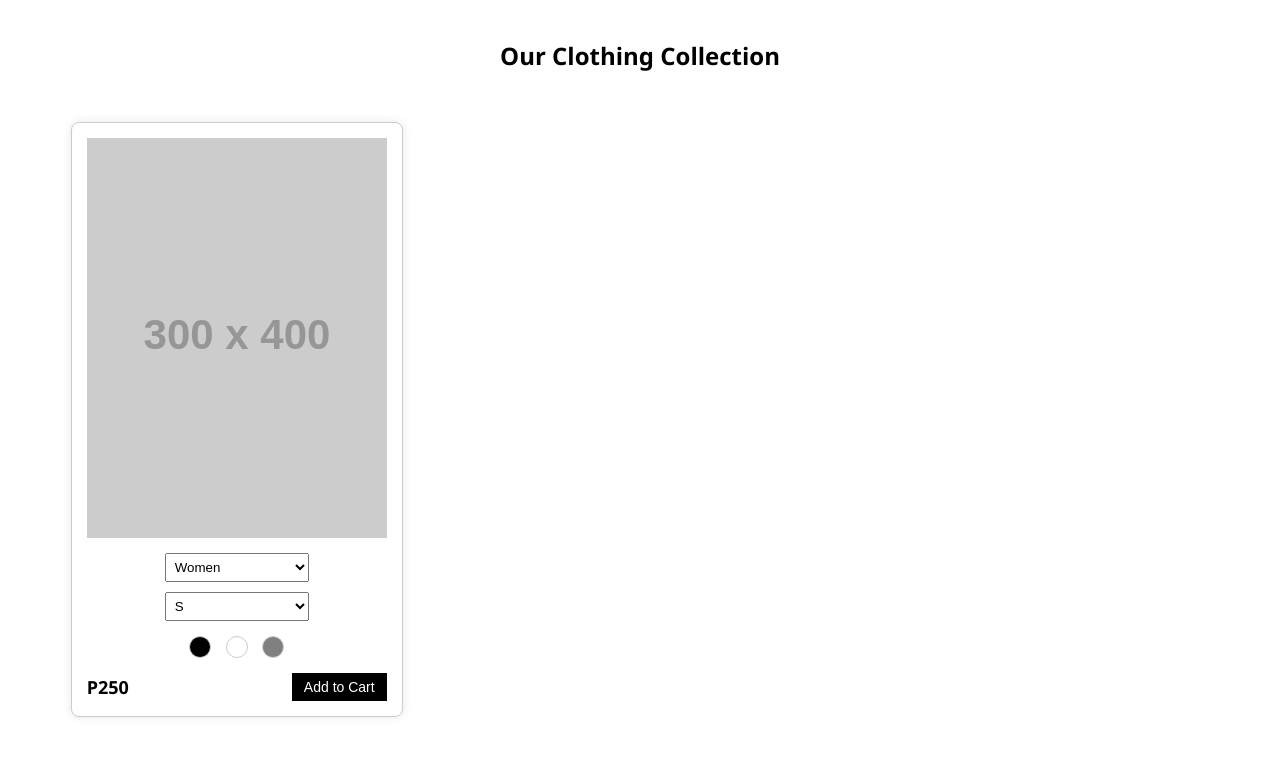
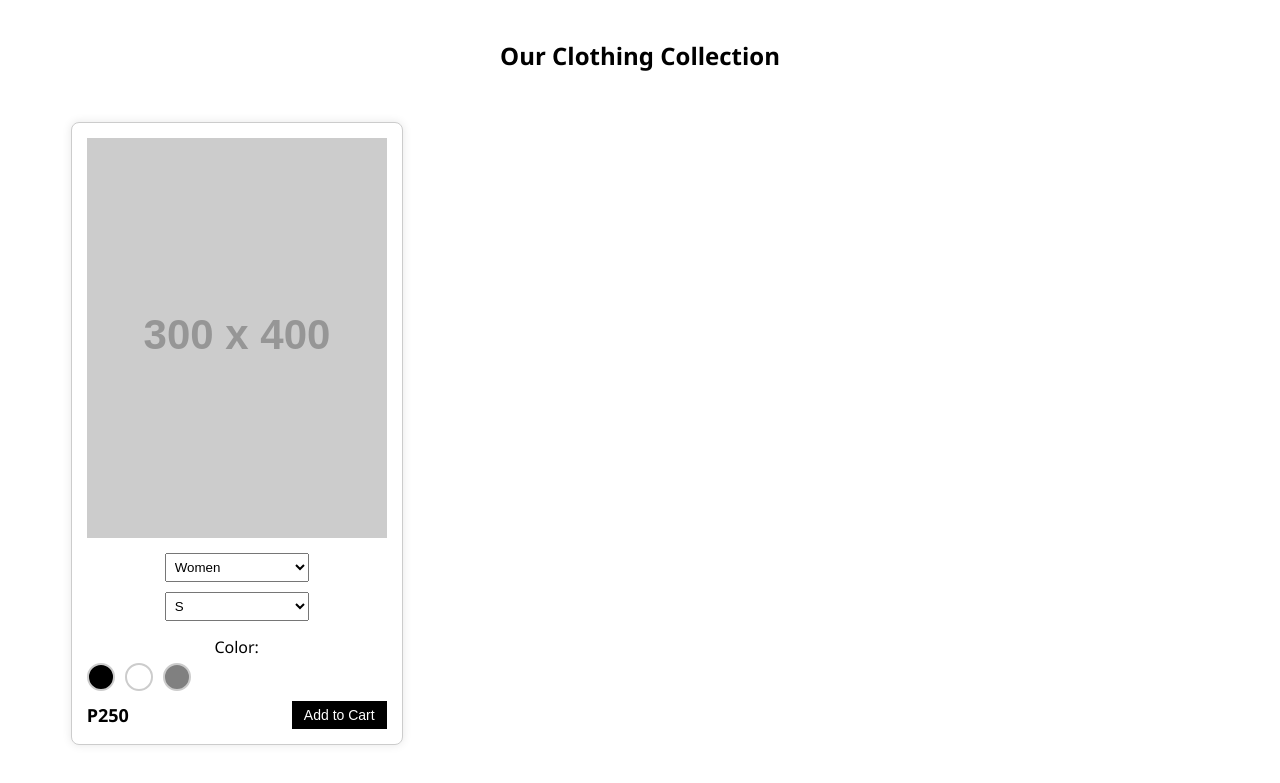
Before and after one commit to bianca1865/official-webs, a plain HTML site: page collection.html in a window 1280 px wide. Shown: the part 107-890 px from the top of the page. Drawn offline with Linux system fonts and the light colour scheme; placeholder pictures from the web are drawn by us.

Commit message:
update js,css and collection

```diff
--- a/collection.html
+++ b/collection.html
@@ -39,11 +39,16 @@
             <option value="xl">XL</option>
           </select>
 
-          <div class="color-options">
-            <label style="background-color: black;"></label>
-            <label style="background-color: white;"></label>
-            <label style="background-color: grey;"></label>
-          </div>
+<div class="color-selection">
+  <label>Color:</label>
+  <div class="color-options">
+    <span class="color-swatch" style="background-color: black;" data-color="black"></span>
+    <span class="color-swatch" style="background-color: white;" data-color="white"></span>
+    <span class="color-swatch" style="background-color: grey;" data-color="grey"></span>
+  </div>
+  <input type="hidden" name="selectedColor" class="selected-color">
+</div>
+
 
           <div class="price-cart">
             <span class="price">P250</span>
--- a/coolest.css
+++ b/coolest.css
@@ -97,19 +97,28 @@ main {
   padding: 5px;
 }
 
-.color-options {
+.color-selection {
   margin-top: 10px;
 }
 
-.color-options label {
-  display: inline-block;
-  width: 20px;
-  height: 20px;
-  margin: 0 5px;
+.color-options {
+  display: flex;
+  gap: 10px;
+  margin-top: 5px;
+}
+
+.color-swatch {
+  width: 24px;
+  height: 24px;
   border-radius: 50%;
-  border: 1px solid #ccc;
+  border: 2px solid #ccc;
   cursor: pointer;
 }
+
+.color-swatch.selected {
+  border: 2px solid black;
+}
+
 
 .price-cart {
   margin-top: 10px;
```
Also changed, not shown: coolest.js (+15 -0 lines).
